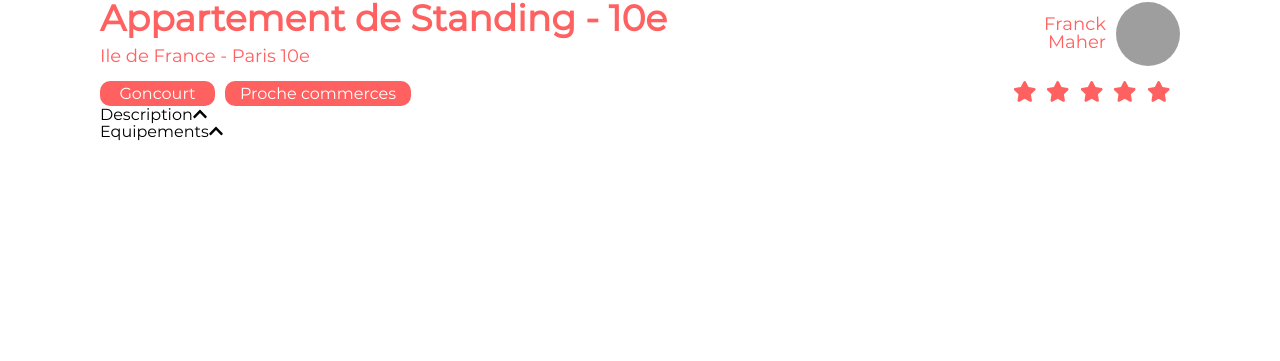
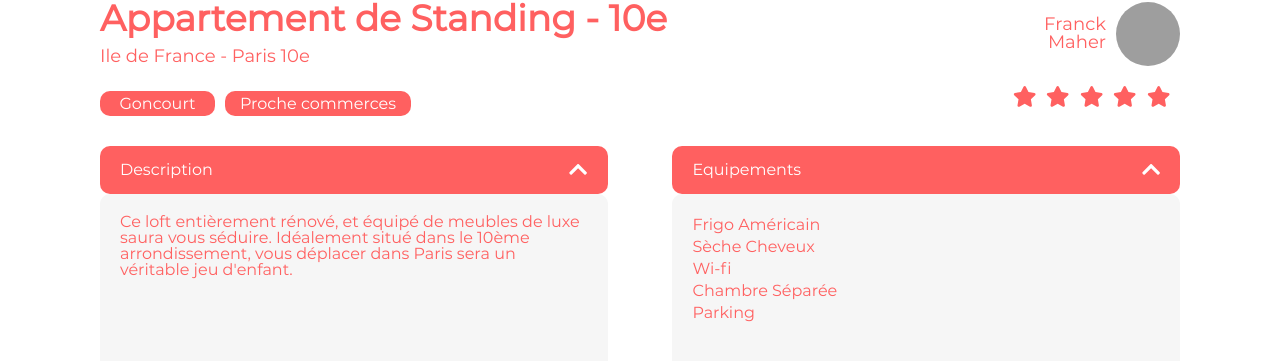
Before and after one commit to Roxanne2904/VietteRoxanne_11_23122020, a React (Create React App) app: page /host/0979876d in a window 1280 px wide. Shown: the part 561-922 px from the top of the page. Before the commit the page ends 800 px from the top, so only its background shows below. Built offline with nearby package versions, Linux system fonts and the light colour scheme; grey boxes are pictures that could not be loaded.

Commit message:
créa du components Lists pour la page host

```diff
--- /dev/null
+++ b/src/Components/Lists/index.jsx
@@ -0,0 +1,40 @@
+import { useParams } from 'react-router-dom'
+//
+import { FontAwesomeIcon } from '@fortawesome/react-fontawesome'
+import { faChevronUp } from '@fortawesome/free-solid-svg-icons'
+//Styled
+import { StyledList } from '../../Styled/Components/Lists/index'
+import { StyledListTitleContain } from '../../Styled/Components/Lists/index'
+import { StyledListTitle } from '../../Styled/Components/Lists/index'
+import { StyledListIcone } from '../../Styled/Components/Lists/index'
+import { StyledListUL } from '../../Styled/Components/Lists/index'
+import { StyledListLi } from '../../Styled/Components/Lists/index'
+import { StyledListParagraphe } from '../../Styled/Components/Lists/index'
+
+function Lists(props) {
+  const { id } = useParams()
+  const { theme, title } = props
+
+  return (
+    <StyledList>
+      <StyledListTitleContain>
+        <StyledListTitle>{title}</StyledListTitle>
+        <StyledListIcone>
+          <FontAwesomeIcon icon={faChevronUp} />
+        </StyledListIcone>
+      </StyledListTitleContain>
+
+      {typeof theme !== 'object' ? (
+        <StyledListParagraphe>{theme}</StyledListParagraphe>
+      ) : (
+        <StyledListUL>
+          {theme.map((elmnt, index) => (
+            <StyledListLi key={`${id}-${elmnt}-${index}`}>{elmnt}</StyledListLi>
+          ))}
+        </StyledListUL>
+      )}
+    </StyledList>
+  )
+}
+
+export default Lists
--- a/src/Pages/Host/index.jsx
+++ b/src/Pages/Host/index.jsx
@@ -4,9 +4,8 @@ import { useContext } from 'react'
 import Carousel from '../../Components/Carousel'
 import Tags from '../../Components/Tags'
 import Stars from '../../Components/Stars'
-//font awesome
-import { FontAwesomeIcon } from '@fortawesome/react-fontawesome'
-import { faChevronUp } from '@fortawesome/free-solid-svg-icons'
+import Lists from '../../Components/Lists'
+
 //Styled
 import { StyledHostIdContain } from '../../Styled/Pages/Host/index'
 import { StyledHostIdProfil } from '../../Styled/Pages/Host/index'
@@ -17,6 +16,7 @@ import { StyledHostNameContain } from '../../Styled/Pages/Host/index'
 import { StyledHostFirstName } from '../../Styled/Pages/Host/index'
 import { StyledHostName } from '../../Styled/Pages/Host/index'
 import { StyledTagsAndStarsContain } from '../../Styled/Pages/Host/index'
+import { StyledListContain } from '../../Styled/Pages/Host/index'
 
 function HostPage(props) {
   const { id } = useParams()
@@ -24,8 +24,11 @@ function HostPage(props) {
   let { hostDatas } = props
 
   hostDatas = datas !== null && datas.filter((data) => data.id.includes(id))
+
   const rating = hostDatas !== false && parseInt(hostDatas[0].rating)
-  // console.log(hostDatas[0].host.name.split(' ')[0])
+  const description = hostDatas !== false && hostDatas[0].description
+  const equipments = hostDatas !== false && hostDatas[0].equipments
+
   return (
     hostDatas !== false && (
       <main>
@@ -54,22 +57,10 @@ function HostPage(props) {
           <Tags />
           <Stars rating={rating} />
         </StyledTagsAndStarsContain>
-        <div>
-          <div>
-            <span>Description</span>
-            <span>
-              <FontAwesomeIcon icon={faChevronUp} />
-            </span>
-          </div>
-        </div>
-        <div>
-          <div>
-            <span>Equipements</span>
-            <span>
-              <FontAwesomeIcon icon={faChevronUp} />
-            </span>
-          </div>
-        </div>
+        <StyledListContain>
+          <Lists theme={description} title="Description" />
+          <Lists theme={equipments} title="Equipements" />
+        </StyledListContain>
       </main>
     )
   )
--- /dev/null
+++ b/src/Styled/Components/Lists/index.jsx
@@ -0,0 +1,42 @@
+import styled from 'styled-components'
+import { Colors } from '../../../Utils/Styled/index'
+import { Radius } from '../../../Utils/Styled/index'
+
+export const StyledList = styled.div`
+  width: 47%;
+`
+export const StyledListTitleContain = styled.div`
+  display: flex;
+  justify-content: space-between;
+  padding: 13px 20px;
+  background: ${Colors.colorPrimary};
+  border-radius: ${Radius.cardsRadius};
+  color: white;
+  align-items: center;
+`
+export const StyledListTitle = styled.span`
+  display: block;
+`
+export const StyledListIcone = styled.span`
+  display: block;
+  font-size: 1.3rem;
+`
+export const StyledListUL = styled.ul`
+  list-style-type: none;
+  padding: 20px;
+  color: ${Colors.colorPrimary};
+  background: ${Colors.colorBackG};
+  min-height: 249px;
+  border-radius: ${Radius.cardsRadius};
+`
+export const StyledListLi = styled.li`
+  padding: 3px 0;
+`
+
+export const StyledListParagraphe = styled.p`
+  padding: 20px;
+  color: ${Colors.colorPrimary};
+  background: ${Colors.colorBackG};
+  min-height: 249px;
+  border-radius: ${Radius.cardsRadius};
+`
--- a/src/Styled/Components/Tags/index.jsx
+++ b/src/Styled/Components/Tags/index.jsx
@@ -6,7 +6,7 @@ export const StyledUlTags = styled.ul`
   display: flex;
   list-style-type: none;
   flex-wrap: wrap;
-  margin-top: 10px;
+  margin-top: 20px;
   color: white;
 `
 export const StyledLiTags = styled.li`
--- a/src/Styled/Pages/Host/index.jsx
+++ b/src/Styled/Pages/Host/index.jsx
@@ -70,3 +70,8 @@ export const StyledTagsAndStarsContain = styled.div`
   align-items: center;
   justify-content: space-between;
 `
+export const StyledListContain = styled.div`
+  display: flex;
+  justify-content: space-between;
+  margin-top: 30px;
+`
```
